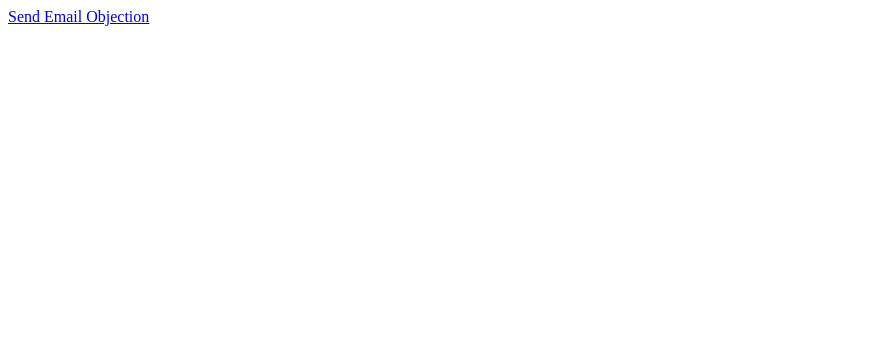
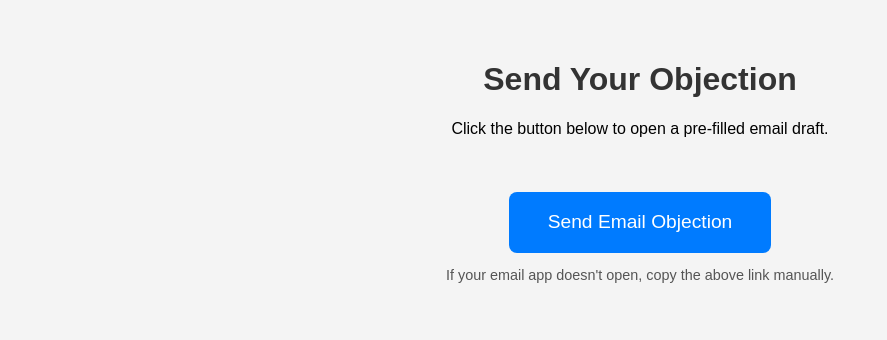
Before and after one commit to Simon180764/stag-meadow-objection, a plain HTML site: page index.html in a window 1280 px wide. Shown: the whole page, without its empty margins (0-887 px from the left). Drawn offline with Linux system fonts and the light colour scheme.

Commit message:
Update index.html

```diff
--- a/index.html
+++ b/index.html
@@ -1,17 +1,10 @@
-<a class="button" href="mailto:Jenny.Stewart@thecrownestate.co.uk
-?subject=Objection%20to%20Stag%20Meadow%20Car%20Park%20Barrier
-&cc=paul.sedgwick@thecrownestate.co.uk,
-nicholas.day@thecrownestate.co.uk,
-network.managementtraffic@rbwm.gov.uk,
-communications@rbwm.gov.uk,
-jack.rankin.mp@parliament.uk,
-cllr.douglas@rbwm.gov.uk
-&body=Dear%20Sir%2FMadam%2C%0A%0A
-I%20object%20to%20the%20proposed%20barrier%20at%20Stag%20Meadow%20car%20park.%20
-It%20would%20block%20public%20access%20to%20Windsor%20Great%20Park%20and%20worsen%20traffic%20in%20nearby%20streets.%0A%0A
-Windsor%20Girls%E2%80%99%20School%20already%20has%20parking%20agreements%20that%20should%20be%20enforced.%0A%0A
-This%20land%20is%20used%20by%20the%20public%20and%20should%20remain%20open%20to%20everyone.%0A%0A
-Please%20record%20this%20objection.%0A%0A
-Sincerely%2C%0A%5BYour%20Name%5D%0A%5BYour%20Postcode%5D">
-  Send Email Objection
-</a>
+<!DOCTYPE html>
+<html lang="en">
+<head><meta charset="UTF-8"/><meta name="viewport" content="width=device-width,initial-scale=1.0"/><title>Stag Meadow Objection Email</title>
+<style>body{font-family:sans-serif;text-align:center;padding:2em;background:#f4f4f4}h1{color:#333}.button{background:#007BFF;color:#fff;padding:1em 2em;text-decoration:none;font-size:1.2em;border-radius:8px;display:inline-block;margin-top:2em}.button:hover{background:#0056b3}.note{margin-top:1em;font-size:0.9em;color:#555}</style>
+</head><body>
+  <h1>Send Your Objection</h1>
+  <p>Click the button below to open a pre‑filled email draft.</p>
+  <a class="button" href="mailto:Jenny.Stewart@thecrownestate.co.uk?cc=paul.sedgwick@thecrownestate.co.uk,nicholas.day@thecrownestate.co.uk,daniel.labbad@thecrownestate.co.uk,network.managementtraffic@rbwm.gov.uk,traffic@rbwm.gov.uk,communications@rbwm.gov.uk&subject=Objection%20to%20Stag%20Meadow%20Car%20Park%20Barrier&body=Dear%20Sir%2FMadam%2C%0A%0AI%20object%20to%20the%20proposed%20barrier%20at%20Stag%20Meadow%20car%20park.%20It%20would%20block%20public%20access%20to%20Windsor%20Great%20Park%20and%20worsen%20traffic%20in%20nearby%20streets.%0A%0AWindsor%20Girls%E2%80%99%20School%20already%20has%20parking%20agreements%20that%20should%20be%20enforced.%0A%0AThis%20land%20is%20used%20by%20the%20public%20and%20should%20remain%20open%20to%20everyone.%0A%0APlease%20record%20this%20objection.%0A%0ASincerely%2C%0A%5BYour%20Name%5D%0A%5BYour%20Postcode%5D">Send Email Objection</a>
+  <p class="note">If your email app doesn't open, copy the above link manually.</p>
+</body></html>
```
